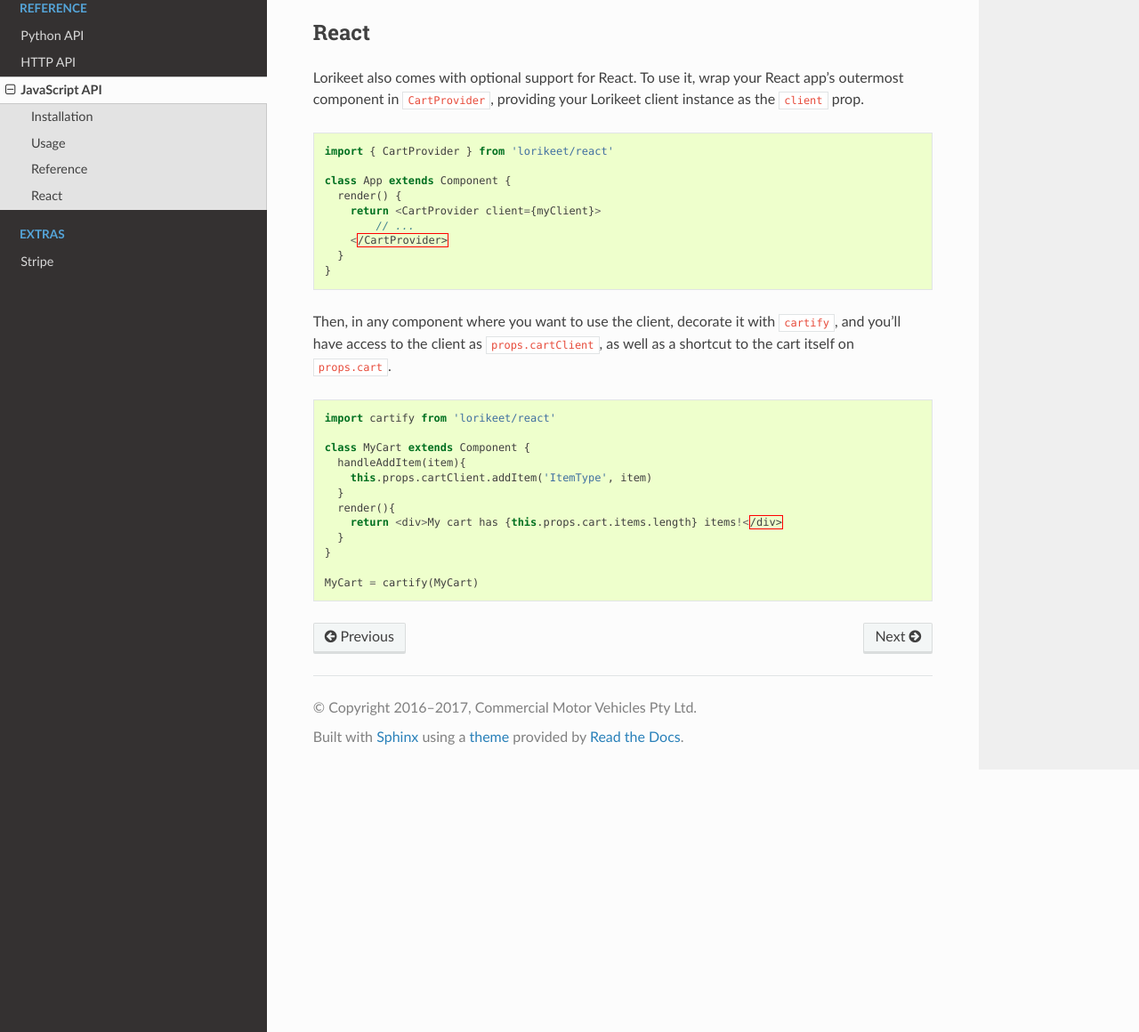
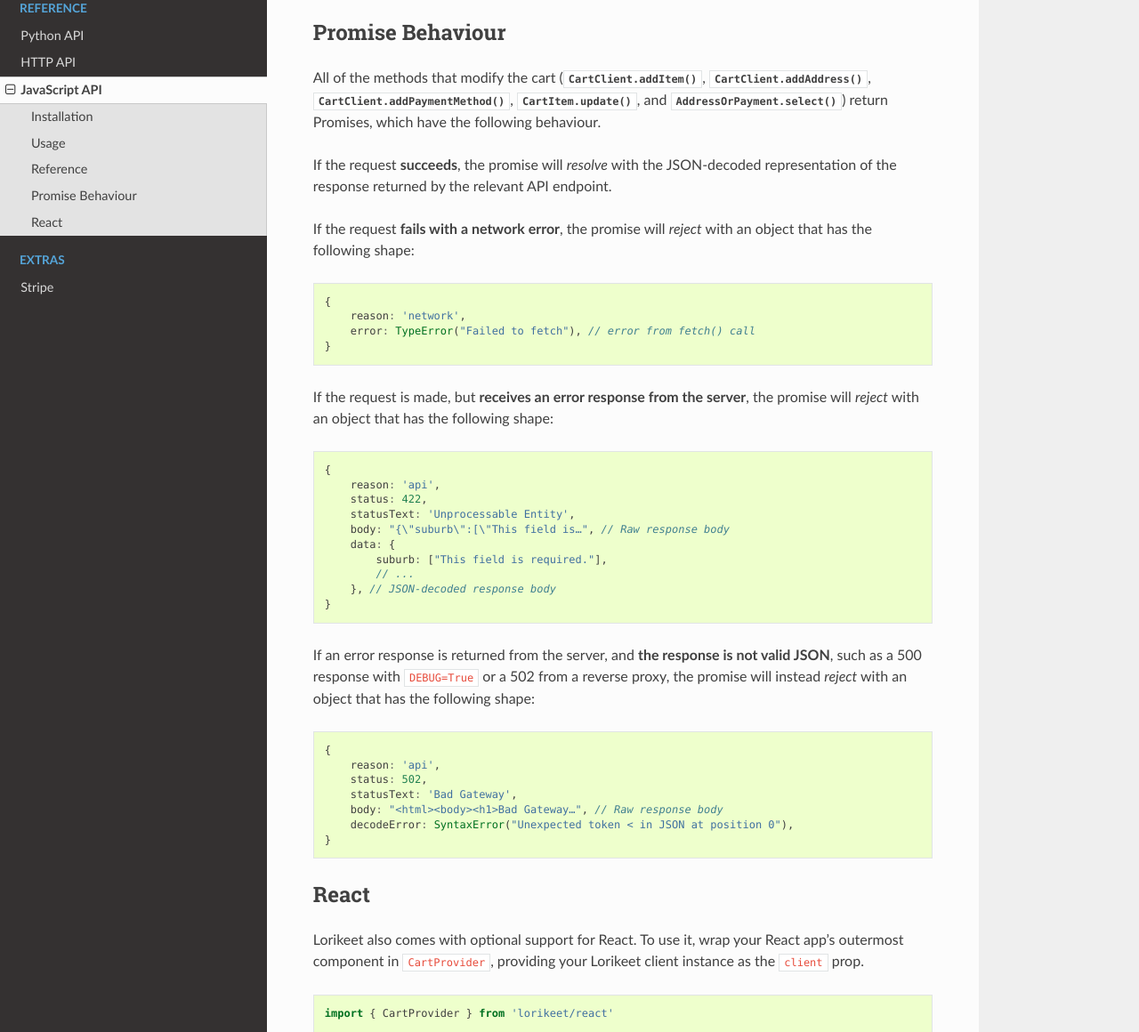
Before and after one commit to daisylb/lorikeet, a Sphinx documentation site: the page built from docs/js.rst, in a window 1280 px wide and 1400 px high, scrolled down 1763 px, cut to the strip 240-1400 px from the top of the window. Shown: the whole strip at 89% size. Built offline with Sphinx 7.4.7 and the Read the Docs theme 2.0.0, drawn with Linux system fonts in a browser that asks for light colours.

Commit message:
Make JS library error handling more robust

```diff
--- a/docs/js.rst
+++ b/docs/js.rst
@@ -75,6 +75,50 @@ Reference
 
     .. js:autofunction:: AddressOrPayment#select
 
+
+Promise Behaviour
+-----------------
+
+All of the methods that modify the cart (:js:func:`CartClient.addItem`, :js:func:`CartClient.addAddress`, :js:func:`CartClient.addPaymentMethod`, :js:func:`CartItem.update`, and :js:func:`AddressOrPayment.select`) return Promises, which have the following behaviour.
+
+If the request **succeeds**, the promise will *resolve* with the JSON-decoded representation of the response returned by the relevant API endpoint.
+
+If the request **fails with a network error**, the promise will *reject* with an object that has the following shape:
+
+.. code:: javascript
+
+    {
+        reason: 'network',
+        error: TypeError("Failed to fetch"), // error from fetch() call
+    }
+
+If the request is made, but **receives an error response from the server**, the promise will *reject* with an object that has the following shape:
+
+.. code:: javascript
+
+    {
+        reason: 'api',
+        status: 422,
+        statusText: 'Unprocessable Entity',
+        body: "{\"suburb\":[\"This field is…", // Raw response body
+        data: {
+            suburb: ["This field is required."],
+            // ...
+        }, // JSON-decoded response body
+    }
+
+If an error response is returned from the server, and **the response is not valid JSON**, such as a 500 response with ``DEBUG=True`` or a 502 from a reverse proxy, the promise will instead *reject* with an object that has the following shape:
+
+.. code:: javascript
+
+    {
+        reason: 'api',
+        status: 502,
+        statusText: 'Bad Gateway',
+        body: "<html><body><h1>Bad Gateway…", // Raw response body
+        decodeError: SyntaxError("Unexpected token < in JSON at position 0"),
+    }
+
 React
 -----
 
```
Also changed, not shown: 1 other file.
